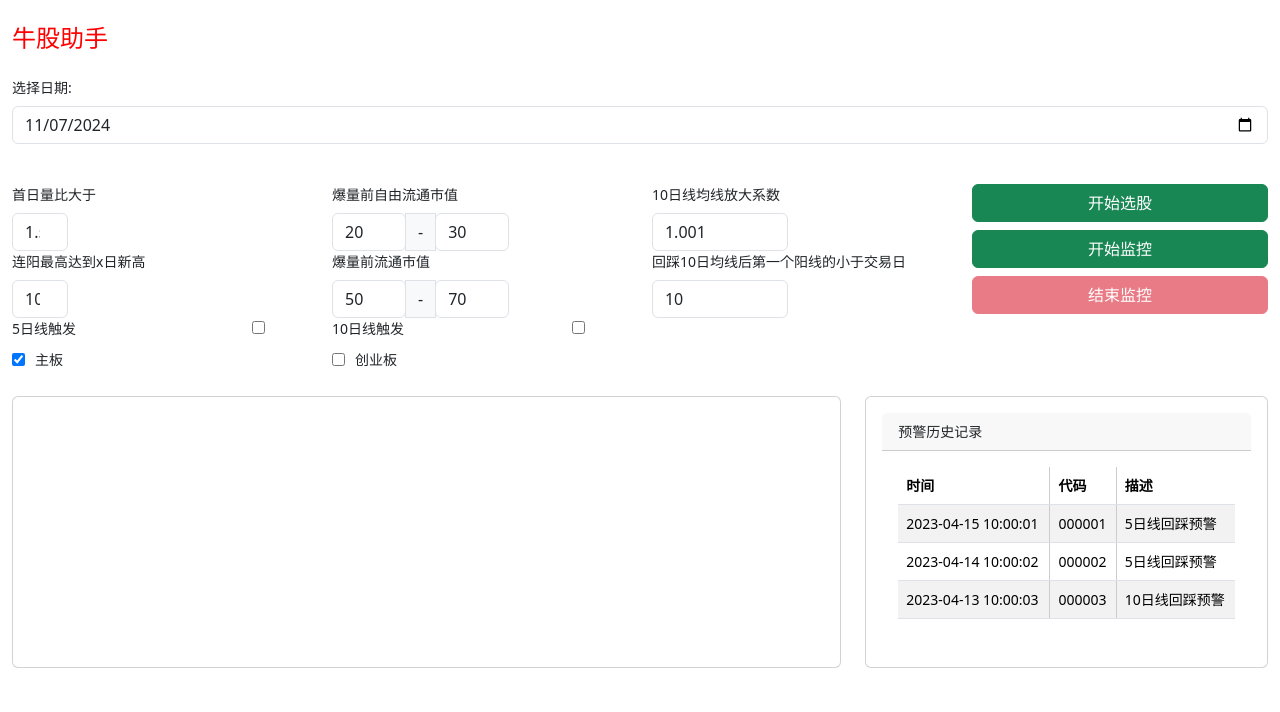
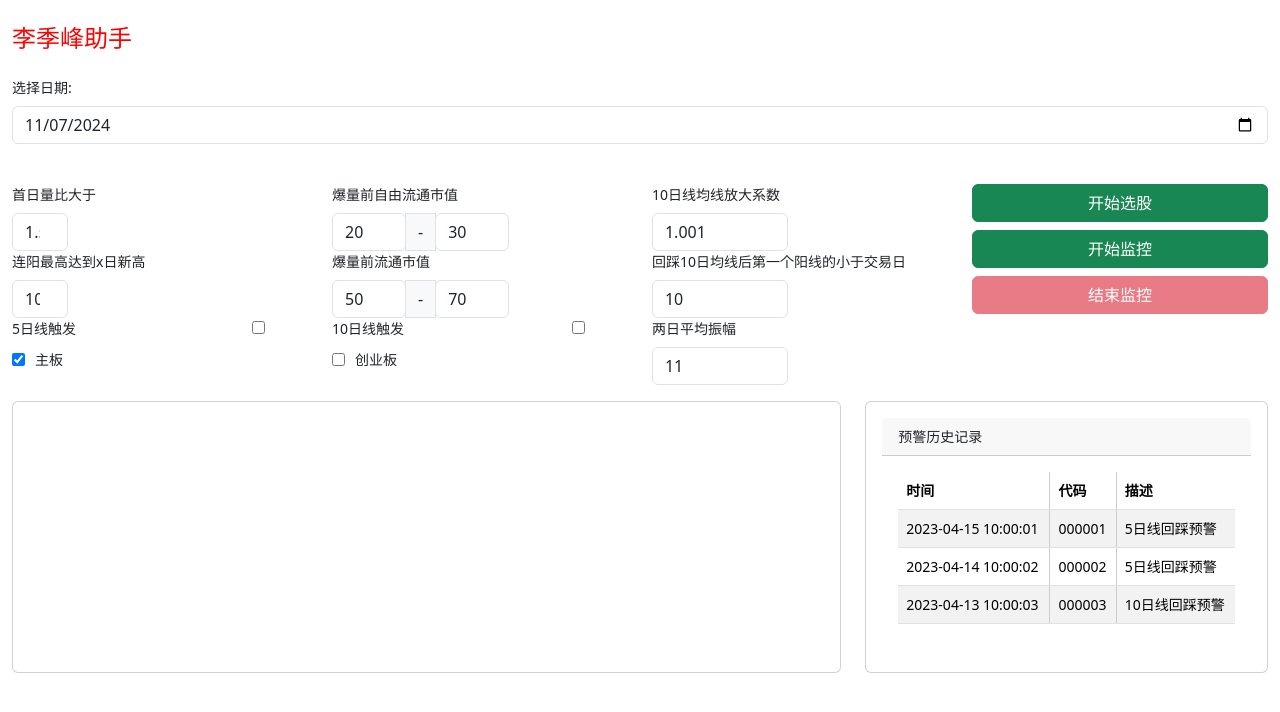
Before and after one commit to ylliu/stock_monitor_react, a React (Create React App) app in the folder stock-monitor/: page / in a window 1280 px wide. Shown: the top 712 px of the page. Built offline with nearby package versions, Linux system fonts and the light colour scheme; no server answers.

Commit message:
改名字 增加平均振幅配置

```diff
--- a/stock-monitor/src/App.js
+++ b/stock-monitor/src/App.js
@@ -46,7 +46,7 @@ const App = () => {
     <>
      <GlobalStyle />
     <div className="container-fluid">
-      <h4 className="my-4 red-text">牛股助手</h4>
+      <h4 className="my-4 red-text">李季峰助手</h4>
       <DatePicker selectedDate={selectedDate} onChange={setSelectedDate} />
       <div className="row">
         <div className="col-md-9">
--- a/stock-monitor/src/components/StockConfig.js
+++ b/stock-monitor/src/components/StockConfig.js
@@ -12,7 +12,8 @@ const StockConfig = ({ selectedBoard, onBoardChange }) => {
     ma10_ratio: 1.001,
     days_to_ma10: 10,
     ma5_trigger: false,
-    ma10_trigger: false
+    ma10_trigger: false,
+    two_positive_pct_avg:11
   });
 
   const [serverIp, setServerIp] = useState(null);
@@ -229,6 +230,14 @@ const StockConfig = ({ selectedBoard, onBoardChange }) => {
             </div>
           </div>
         </div>
+        <div className="form-group">
+          <label className="d-block mb-2">两日平均振幅</label>
+          <div className="row">
+            <div className="col-sm-6">
+              <input type="number" className="form-control text-left" value={config.two_positive_pct_avg} onChange={(e) => handleConfigChange({ ...config, two_positive_pct_avg: e.target.value })} />
+            </div>
+          </div>
+        </div>
       </div>
     </div>
   );
```
